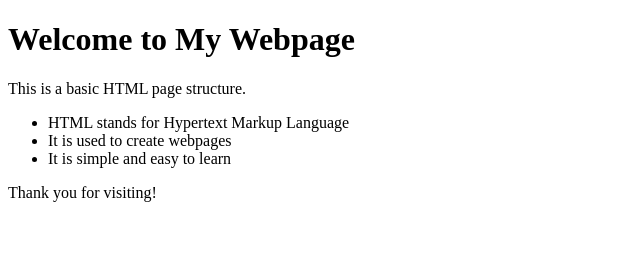
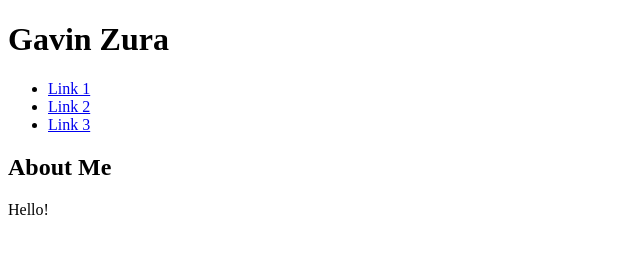
Before and after one commit to GavinZura1/universalDesign, a plain HTML site: page index.html in a window 1280 px wide. Shown: the whole page, without its empty margins (0-640 px from the left). Drawn offline with Linux system fonts and the light colour scheme.

Commit message:
Basic web page

```diff
--- a/index.html
+++ b/index.html
@@ -3,18 +3,23 @@
 <head>
     <meta charset="UTF-8">
     <meta name="viewport" content="width=device-width, initial-scale=1.0">
-    <title>Basic HTML Page</title>
+    <title>Universal Design</title>
 </head>
 <body>
-    <h1>Welcome to My Webpage</h1>
-    <p>This is a basic HTML page structure.</p>
+    <header>
+        <h1>Gavin Zura</h1>
+        <nav>
+            <ul>
+                <li><a href="#link1">Link 1</a></li>
+                <li><a href="#link2">Link 2</a></li>
+                <li><a href="#link3">Link 3</a></li>
+            </ul>
+        </nav>
+    </header>
 
-    <ul>
-        <li>HTML stands for Hypertext Markup Language</li>
-        <li>It is used to create webpages</li>
-        <li>It is simple and easy to learn</li>
-    </ul>
-
-    <p>Thank you for visiting!</p>
+    <section>
+        <h2>About Me</h2>
+        <p>Hello!</p>
+    </section>
 </body>
 </html>
```
